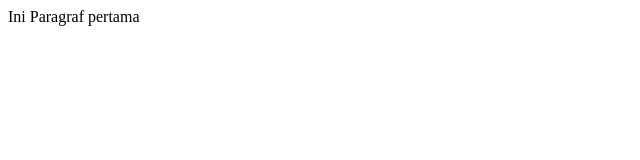
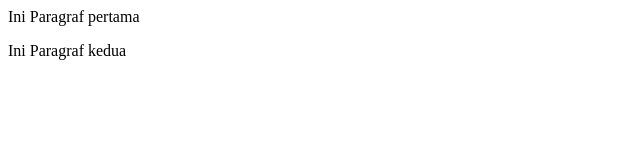
Before and after one commit to rianind/repo-2, a plain HTML site: page index.html in a window 1280 px wide. Shown: the whole page, without its empty margins (0-640 px from the left). Drawn offline with Linux system fonts and the light colour scheme.

Commit message:
menambahkan paragraf kedua

```diff
--- a/index.html
+++ b/index.html
@@ -1 +1,2 @@
 <p>Ini Paragraf pertama</p>
+<p>Ini Paragraf kedua</p>
```
